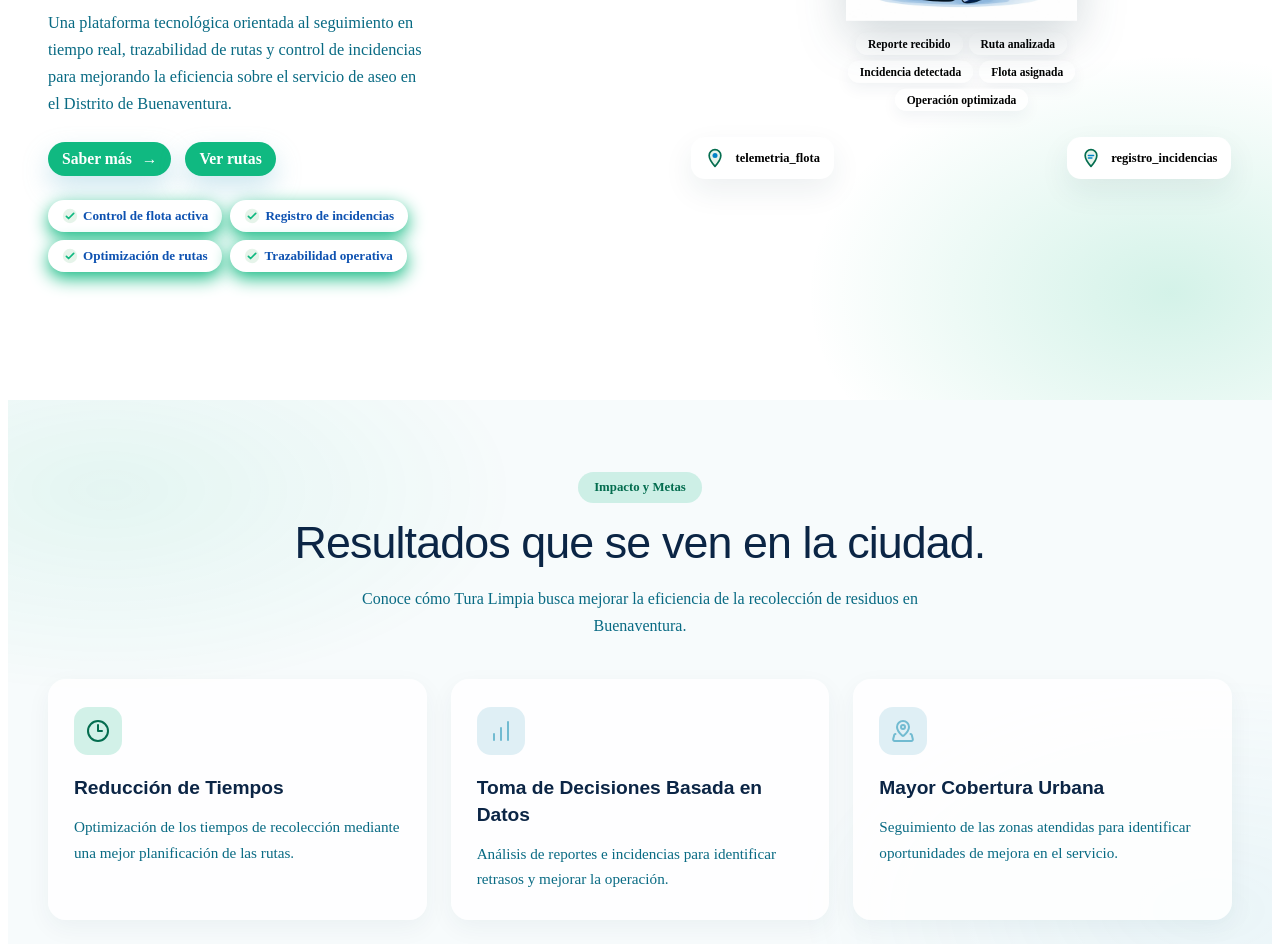
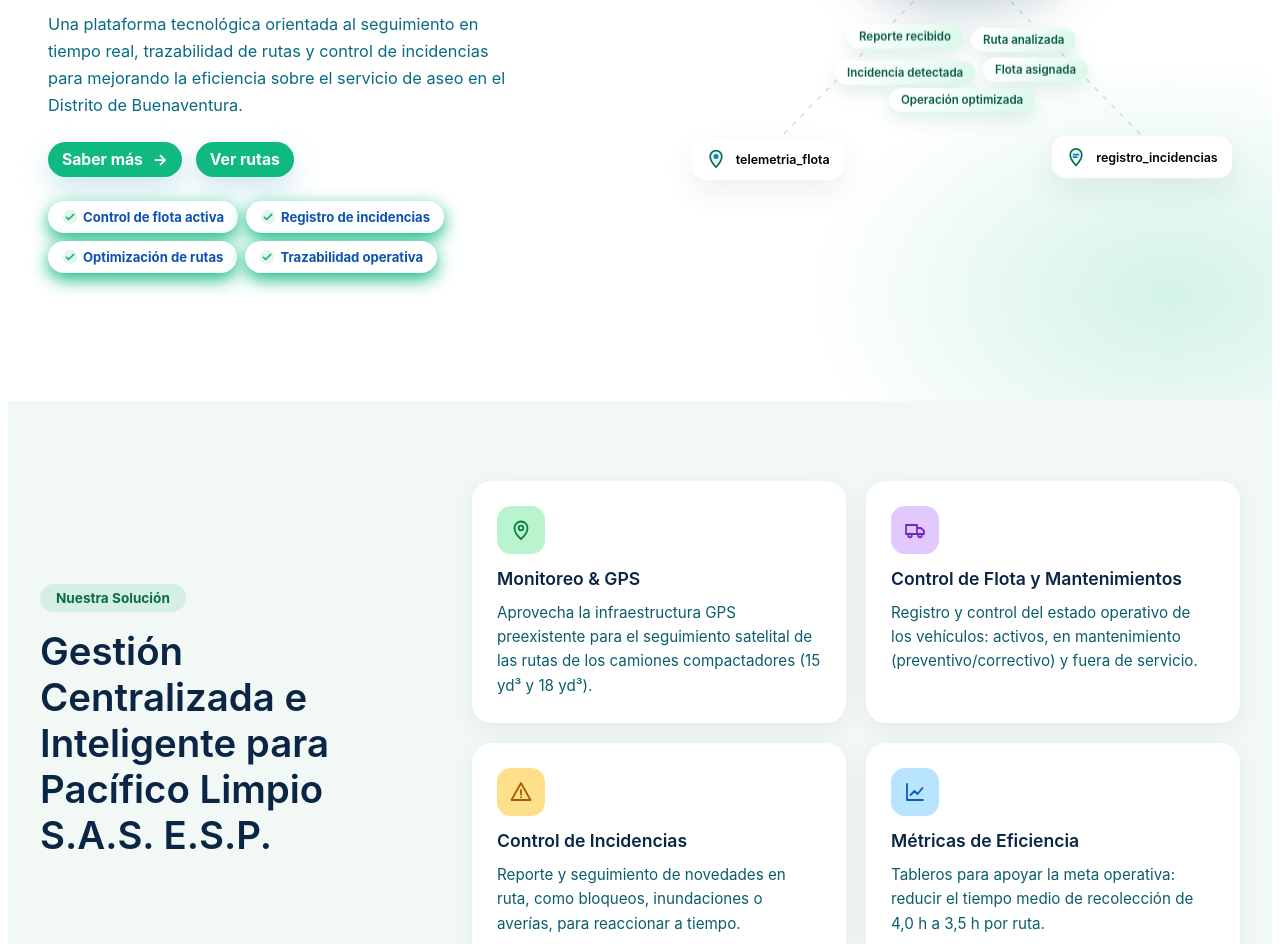
Before and after one commit to Deymar0118/tura-limpia-unipacifico, a React app in the folder frontend/: page / in a window 1280 px wide. Shown: the part 560-1504 px from the top of the page. Built offline with nearby package versions, Linux system fonts and the light colour scheme; the HTML template or start-up script is replaced by a standard one.

Commit message:
Agregar Seccion de Gestión, Mejora de robot inteligente y font

```diff
--- a/frontend/src/modules/landing/components/HeroSection.jsx
+++ b/frontend/src/modules/landing/components/HeroSection.jsx
@@ -65,8 +65,8 @@
         </ul>
       </div>
 
-      <div className='here__preview' id='robot-ecologico'>
-        <TuraLimpiaPreview/>
+      <div className="hero__preview" id="robot-ecologico">
+        <TuraLimpiaPreview className="tura--landing" />
       </div>
 
     </section>
--- /dev/null
+++ b/frontend/src/modules/landing/components/SolucionSection.css
@@ -0,0 +1,140 @@
+/* =========================================
+   SECCIÓN SOLUCIÓN
+   Usa las mismas variables que ImpactoMetas.css;
+   los valores después de la coma son respaldo.
+   ========================================= */
+
+.solucion {
+  padding: 80px 24px;
+  background: #f1f8f6;
+  scroll-margin-top: 80px; /* para que el menú sticky no tape el título al navegar */
+}
+
+.solucion__contenedor {
+  max-width: 1200px;
+  margin: 0 auto;
+  display: grid;
+  grid-template-columns: minmax(240px, 1fr) 2fr;
+  gap: 48px;
+  align-items: center;
+}
+
+/* ---------- Encabezado ---------- */
+
+.solucion__encabezado {
+  display: flex;
+  flex-direction: column;
+  align-items: flex-start;
+  gap: 16px;
+}
+
+.solucion__etiqueta {
+  display: inline-block;
+  padding: 6px 16px;
+  border-radius: 999px;
+  background: #d5f0e3;
+  color: #0b6b4a;
+  font-size: 0.85rem;
+  font-weight: 700;
+}
+
+.solucion__titulo {
+  margin: 0;
+  font-family: var(--font-display, inherit);
+  color: var(--color-text-main, #12284c);
+  font-size: clamp(1.7rem, 3vw, 2.4rem);
+  font-weight: 600;
+  line-height: 1.2;
+}
+
+/* ---------- Tarjetas ---------- */
+
+.solucion__tarjetas {
+  display: grid;
+  grid-template-columns: repeat(2, 1fr);
+  gap: 20px;
+}
+
+.solucion__tarjeta {
+  display: flex;
+  flex-direction: column;
+  gap: 10px;
+  padding: 24px;
+  border-radius: 20px;
+  background: #ffffff;
+  border: 1px solid transparent;
+  box-shadow: 0 6px 24px rgba(18, 40, 76, 0.06);
+  transition: transform 0.2s ease, box-shadow 0.2s ease, border-color 0.2s ease;
+}
+
+@media (hover: hover) {
+  .solucion__tarjeta:hover {
+    transform: translateY(-6px);
+    border-color: #8bd3ac;
+    box-shadow: 0 16px 32px rgba(18, 40, 76, 0.14);
+  }
+}
+
+.solucion__tarjeta h3 {
+  margin: 4px 0 0;
+  font-family: var(--font-display, inherit);
+  color: var(--color-text-main, #12284c);
+  font-size: 1.1rem;
+  font-weight: 600;
+  line-height: 1.3;
+}
+
+.solucion__tarjeta p {
+  margin: 0;
+  color: #0b5d6b;
+  font-size: 0.95rem;
+  line-height: 1.6;
+}
+
+/* ---------- Iconos ---------- */
+
+.solucion__icono {
+  display: grid;
+  place-items: center;
+  width: 48px;
+  height: 48px;
+  border-radius: 14px;
+  transition: transform 0.2s ease;
+}
+
+.solucion__icono--verde   { background: #b9f4cf; color: #087f3f; }
+.solucion__icono--violeta { background: #e3c8ff; color: #7027c4; }
+.solucion__icono--ambar   { background: #ffe08a; color: #a85d00; }
+.solucion__icono--azul    { background: #b8e4ff; color: #075eb5; }
+
+@media (hover: hover) {
+  .solucion__tarjeta:hover .solucion__icono {
+    transform: scale(1.08);
+  }
+}
+
+@media (prefers-reduced-motion: reduce) {
+  .solucion__tarjeta,
+  .solucion__icono {
+    transition: none;
+  }
+}
+
+/* ---------- Responsive ---------- */
+
+@media (max-width: 960px) {
+  .solucion__contenedor {
+    grid-template-columns: 1fr;
+    gap: 32px;
+  }
+}
+
+@media (max-width: 600px) {
+  .solucion {
+    padding: 56px 16px;
+  }
+
+  .solucion__tarjetas {
+    grid-template-columns: 1fr;
+  }
+}
--- /dev/null
+++ b/frontend/src/modules/landing/components/SolucionSection.jsx
@@ -0,0 +1,114 @@
+import "./SolucionSection.css";
+
+/* Iconos inline (stroke = currentColor). Si ya los tienes en shared/icons.jsx,
+   puedes reemplazarlos por esos para mantener consistencia con ImpactoMetas. */
+const Svg = ({ children }) => (
+  <svg
+    width="24"
+    height="24"
+    viewBox="0 0 24 24"
+    fill="none"
+    stroke="currentColor"
+    strokeWidth="1.8"
+    strokeLinecap="round"
+    strokeLinejoin="round"
+    aria-hidden="true"
+  >
+    {children}
+  </svg>
+);
+
+const IconGps = () => (
+  <Svg>
+    <path d="M12 21s-6.5-5.6-6.5-11A6.5 6.5 0 0 1 18.5 10c0 5.4-6.5 11-6.5 11z" />
+    <circle cx="12" cy="10" r="2.3" />
+  </Svg>
+);
+
+const IconFlota = () => (
+  <Svg>
+    <path d="M3 7h11v9H3zM14 10h4l3 3v3h-7z" />
+    <circle cx="7" cy="17.5" r="1.8" />
+    <circle cx="17" cy="17.5" r="1.8" />
+  </Svg>
+);
+
+const IconIncidencias = () => (
+  <Svg>
+    <path d="M12 3 2.5 20h19L12 3z" />
+    <path d="M12 10v4.5M12 17.2v.1" />
+  </Svg>
+);
+
+const IconMetricas = () => (
+  <Svg>
+    <path d="M4 20V4M4 20h16" />
+    <path d="m7.5 15 4-4 3 3 5-6" />
+  </Svg>
+);
+
+const TARJETAS = [
+  {
+    id: "gps",
+    titulo: "Monitoreo & GPS",
+    texto:
+      "Aprovecha la infraestructura GPS preexistente para el seguimiento satelital de las rutas de los camiones compactadores (15 yd³ y 18 yd³).",
+    Icono: IconGps,
+    tono: "verde",
+  },
+  {
+    id: "flota",
+    titulo: "Control de Flota y Mantenimientos",
+    texto:
+      "Registro y control del estado operativo de los vehículos: activos, en mantenimiento (preventivo/correctivo) y fuera de servicio.",
+    Icono: IconFlota,
+    tono: "violeta",
+  },
+  {
+    id: "incidencias",
+    titulo: "Control de Incidencias",
+    texto:
+      "Reporte y seguimiento de novedades en ruta, como bloqueos, inundaciones o averías, para reaccionar a tiempo.",
+    Icono: IconIncidencias,
+    tono: "ambar",
+  },
+  {
+    id: "metricas",
+    titulo: "Métricas de Eficiencia",
+    texto:
+      "Tableros para apoyar la meta operativa: reducir el tiempo medio de recolección de 4,0 h a 3,5 h por ruta.",
+    Icono: IconMetricas,
+    tono: "azul",
+  },
+];
+
+export default function SolucionSection() {
+  return (
+    <section
+      id="solucion"
+      className="solucion"
+      aria-labelledby="solucion-titulo"
+    >
+      <div className="solucion__contenedor">
+        <header className="solucion__encabezado">
+          <span className="solucion__etiqueta">Nuestra Solución</span>
+          <h2 id="solucion-titulo" className="solucion__titulo">
+            Gestión Centralizada e Inteligente para Pacífico Limpio S.A.S. E.S.P.
+          </h2>
+        </header>
+
+        <div className="solucion__tarjetas">
+          {TARJETAS.map(({ id, titulo, texto, Icono, tono }) => (
+            <article key={id} className="solucion__tarjeta">
+              <span className={`solucion__icono solucion__icono--${tono}`}>
+                <Icono />
+              </span>
+              <h3>{titulo}</h3>
+              <p>{texto}</p>
+            </article>
+          ))}
+        </div>
+      </div>
+    </section>
+  );
+}
--- a/frontend/src/modules/landing/components/TuraLimpiaAssistant.css
+++ b/frontend/src/modules/landing/components/TuraLimpiaAssistant.css
@@ -14,14 +14,6 @@
 
 .tura__line {
   stroke: var(--color-tl-blue-sky);
-  stroke-width: 1.5;
-  stroke-dasharray: 5 7;
-  opacity: 0.4;
-  vector-effect: non-scaling-stroke;
-}
-
-.tura__line {
-  stroke: var(--color-mf-sky);
   stroke-width: 1.5;
   stroke-dasharray: 5 7;
   opacity: 0.4;
@@ -109,6 +101,118 @@
   white-space: nowrap;
 }
 
+.tura--landing .tura__figure {
+  isolation: isolate;
+}
+
+.tura--landing .tura__figure::before {
+  content: '';
+  position: absolute;
+  z-index: -1;
+  inset: 12% 8% 28%;
+  border-radius: 50%;
+  background: radial-gradient(circle, rgba(113, 187, 209, 0.24), transparent 72%);
+  filter: blur(10px);
+}
+
+.tura--landing .tura__character {
+  mix-blend-mode: multiply;
+  animation: tura-float 4.5s ease-in-out infinite;
+  will-change: transform;
+}
+
+.tura--landing .tura__doc {
+  animation: tura-drift 4s ease-in-out infinite;
+  transition: transform 180ms ease, box-shadow 180ms ease, border-color 180ms ease;
+}
+
+.tura--landing .tura__doc:nth-of-type(2) {
+  animation-delay: -1s;
+}
+
+.tura--landing .tura__doc:nth-of-type(3) {
+  animation-delay: -2s;
+}
+
+.tura--landing .tura__doc:nth-of-type(4) {
+  animation-delay: -3s;
+}
+
+.tura--landing .tura__doc:hover {
+  z-index: 1;
+  transform: translateY(-5px) scale(1.04);
+  border-color: var(--color-tl-green-primary);
+  box-shadow: 0 16px 34px rgba(23, 59, 77, 0.16);
+}
+
+.tura--landing .tura__doc svg {
+  flex: 0 0 auto;
+}
+
+.tura--landing .tura__chips {
+  gap: 8px;
+}
+
+.tura--landing .tura__chip {
+  border-color: rgba(16, 185, 129, 0.26);
+  color: #075b47;
+  background: linear-gradient(135deg, #ffffff 15%, #d9f8e8 100%);
+  box-shadow: 0 8px 18px rgba(16, 140, 95, 0.14);
+  animation: tura-chip-pop 500ms both, tura-drift 3.6s ease-in-out infinite;
+  transition: transform 180ms ease, box-shadow 180ms ease, background 180ms ease;
+}
+
+.tura--landing .tura__chip:nth-child(2) {
+  animation-delay: 100ms, -0.8s;
+}
+
+.tura--landing .tura__chip:nth-child(3) {
+  animation-delay: 200ms, -1.6s;
+}
+
+.tura--landing .tura__chip:nth-child(4) {
+  animation-delay: 300ms, -2.4s;
+}
+
+.tura--landing .tura__chip:nth-child(5) {
+  animation-delay: 400ms, -3.2s;
+}
+
+.tura--landing .tura__chip:hover {
+  transform: translateY(-4px) scale(1.06);
+  background: linear-gradient(135deg, #ffffff 0%, #b9f4cf 100%);
+  box-shadow: 0 12px 24px rgba(16, 140, 95, 0.24);
+}
+
+@keyframes tura-float {
+  0%, 100% { transform: translateY(0); }
+  50% { transform: translateY(-10px); }
+}
+
+@keyframes tura-drift {
+  0%, 100% { translate: 0 0; }
+  50% { translate: 0 -5px; }
+}
+
+@keyframes tura-chip-pop {
+  from { opacity: 0; scale: 0.88; }
+  to { opacity: 1; scale: 1; }
+}
+
+@media (prefers-reduced-motion: reduce) {
+  .tura--landing .tura__character,
+  .tura--landing .tura__doc,
+  .tura--landing .tura__chip {
+    animation: none;
+    will-change: auto;
+  }
+
+  .tura--landing .tura__doc,
+  .tura--landing .tura__chip {
+    transition: none;
+  }
+}
+
 @media (max-width: 1100px) {
   .tura {
     min-height: 460px;
--- a/frontend/src/modules/landing/components/TuraLimpiaAssistant.jsx
+++ b/frontend/src/modules/landing/components/TuraLimpiaAssistant.jsx
@@ -1,4 +1,4 @@
-import RobotEcologico from '../../../shared/assets/robot-ecologico.png'
+import RobotEcologico from '../../../shared/assets/Robot_ecologico_en_Buenaventura.png'
 import './TuraLimpiaAssistant.css'
 
 const procesamiento = [
@@ -56,9 +56,9 @@
   )
 }
 
-function TuraLimpiaAssistant() {
+function TuraLimpiaAssistant({ className = '' }) {
   return (
-    <div className="tura">
+    <div className={`tura ${className}`.trim()}>
       <svg
         className="tura__lines"
         viewBox="0 0 100 100"
--- /dev/null
+++ b/frontend/src/modules/landing/pages/LandingPage.css
@@ -0,0 +1,6 @@
+.landing-page {
+  --font-sans: Inter, system-ui, -apple-system, BlinkMacSystemFont, "Segoe UI", sans-serif;
+  --font-display: Inter, system-ui, -apple-system, BlinkMacSystemFont, "Segoe UI", sans-serif;
+
+  font-family: var(--font-sans);
+}
--- a/frontend/src/modules/landing/pages/LandingPage.jsx
+++ b/frontend/src/modules/landing/pages/LandingPage.jsx
@@ -3,7 +3,9 @@
 import { ScrollTrigger } from 'gsap/ScrollTrigger'
 import {LandingHeader} from '../components/LandingHeader'
 import HeroSection from '../components/HeroSection'
+import SolucionSection from '../components/SolucionSection'
 import ImpactoMetas from '../components/ImpactoMetas'
+import './LandingPage.css'
 
 gsap.registerPlugin(ScrollTrigger)
 
@@ -30,10 +32,11 @@
   }, [])
 
   return (
-    <div ref={landingRef}>
+    <div className="landing-page" ref={landingRef}>
       <LandingHeader />
       <main>
         <HeroSection />
+        <SolucionSection />
         <ImpactoMetas />
       </main>
     </div>
```
Also changed, not shown: frontend/src/shared/assets/Robot_ecologico_en_Buenaventura.png (added), 1 other file (tests, documents, lock files or other folders).
